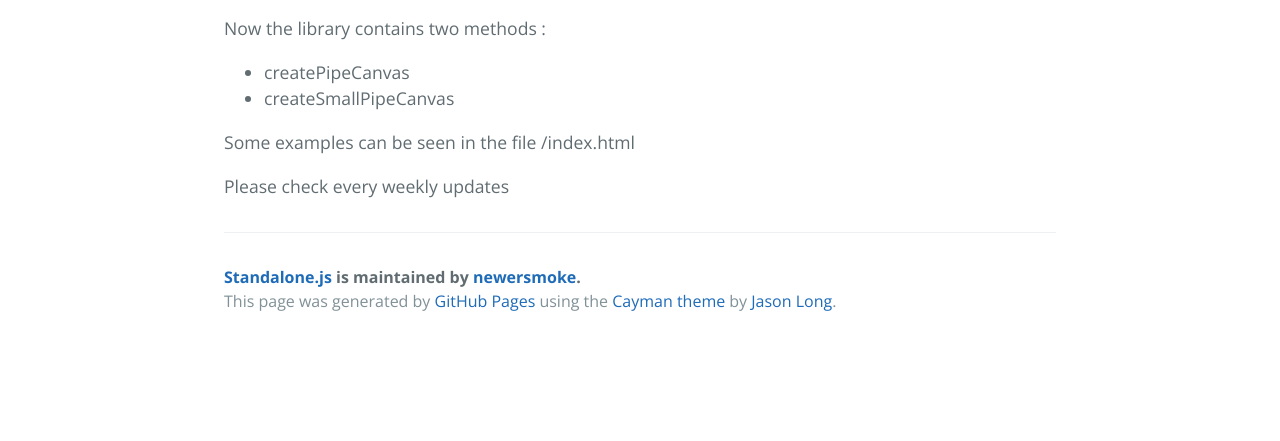
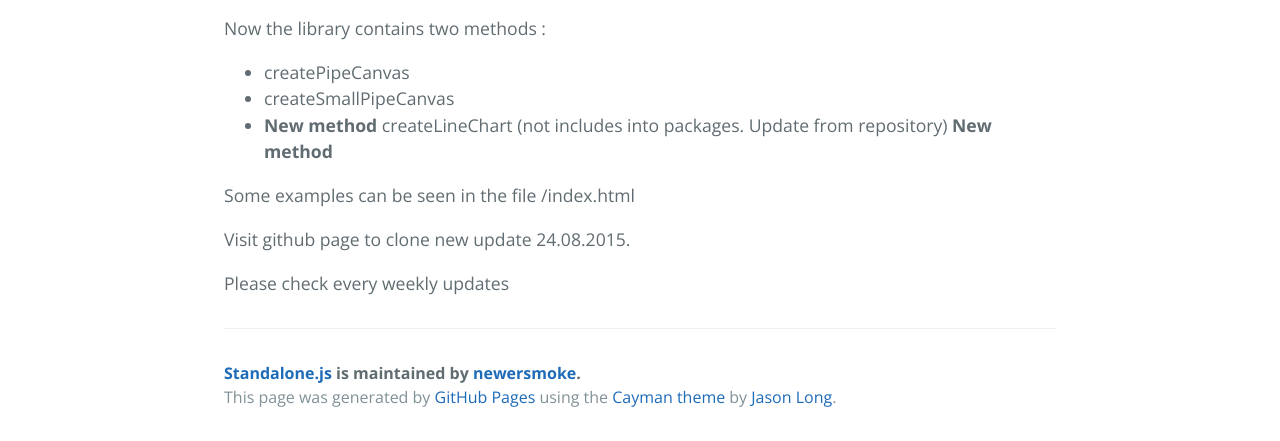
Before and after one commit to newersmoke/standAlone, a plain HTML site: page index.html in a window 1280 px wide. Shown: the part 494-935 px from the top of the page. Before the commit the page ends 839 px from the top, so only its background shows below. Drawn offline with nearby package versions, Linux system fonts and the light colour scheme.

```diff
--- a/index.html
+++ b/index.html
@@ -30,9 +30,14 @@
 <ul>
 <li>createPipeCanvas</li>
 <li>createSmallPipeCanvas</li>
+<li>
+<strong>New method</strong> createLineChart (not includes into packages. Update from repository) <strong>New method</strong>
+</li>
 </ul>
 
 <p>Some examples can be seen in the file /index.html</p>
+
+<p>Visit github page to clone new update 24.08.2015.</p>
 
 <p>Please check every weekly updates</p>
 
--- a/params.json
+++ b/params.json
@@ -1 +1 @@
-{"name":"Standalone.js","tagline":"","body":"# standAlone\r\n\r\nQuick start with chart. Create chart in one line. Flexible and rapidly configurable.\r\nSmall javascript libary based on canvas (canvas, htm5, javascript). \r\n\r\nNow the library contains two methods :\r\n- createPipeCanvas\r\n- createSmallPipeCanvas\r\n\r\nSome examples can be seen in the file /index.html\r\n\r\n\r\nPlease check every weekly updates","google":"UA-66329533-1","note":"Don't delete this file! It's used internally to help with page regeneration."}
+{"name":"Standalone.js","tagline":"","body":"# standAlone\r\n\r\nQuick start with chart. Create chart in one line. Flexible and rapidly configurable.\r\nSmall javascript libary based on canvas (canvas, htm5, javascript). \r\n\r\nNow the library contains two methods :\r\n- createPipeCanvas\r\n- createSmallPipeCanvas\r\n- **New method** createLineChart (not includes into packages. Update from repository) **New method**\r\n\r\n\r\nSome examples can be seen in the file /index.html\r\n\r\nVisit github page to clone new update 24.08.2015.\r\n\r\n \r\n\r\nPlease check every weekly updates","google":"UA-66329533-1","note":"Don't delete this file! It's used internally to help with page regeneration."}
```
